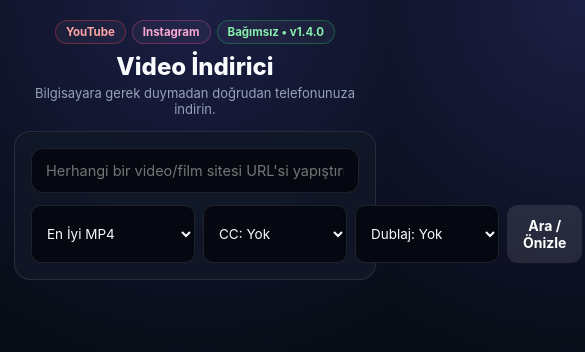
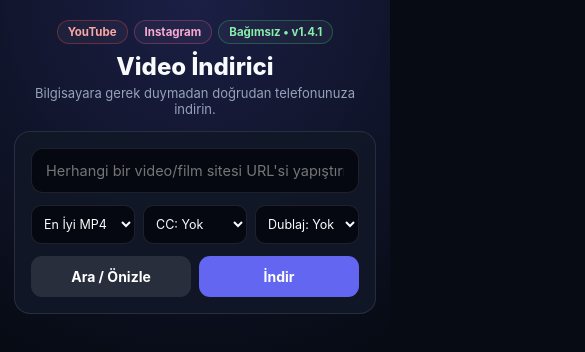
Before and after one commit to ortakhesap3842/video-indirici, a plain HTML site: page android/app/src/main/assets/index.html in a window 390 px wide. Shown: the top 352 px of the page, 585 px wide, since content can reach past the window. Drawn offline with Linux system fonts and the light colour scheme; no server answers.

Commit message:
Release v1.4.1: Fix mobile layout for quality, CC, dubbing, and action buttons

```diff
--- a/android/app/src/main/assets/index.html
+++ b/android/app/src/main/assets/index.html
@@ -44,15 +44,19 @@
       font-size: 14.5px;
       outline: none;
     }
-    .row { display: flex; gap: 8px; }
+    .row { display: flex; gap: 8px; flex-wrap: wrap; }
+    .select-grid { display: grid; grid-template-columns: repeat(3, minmax(0, 1fr)); gap: 8px; }
+    .btn-row { display: flex; gap: 8px; }
+    .btn-row button { flex: 1; }
     select {
-      flex: 1;
+      width: 100%;
+      min-width: 0;
       background: #050811;
       color: var(--text);
       border: 1px solid var(--border);
       border-radius: 10px;
-      padding: 11px;
-      font-size: 13.5px;
+      padding: 10px 8px;
+      font-size: 12.5px;
     }
     button {
       border: none;
@@ -94,7 +98,7 @@
       <div class="badges">
         <span class="badge yt">YouTube</span>
         <span class="badge ig">Instagram</span>
-        <span class="badge ok">Bağımsız • v1.4.0</span>
+        <span class="badge ok">Bağımsız • v1.4.1</span>
       </div>
       <h1>Video İndirici</h1>
       <p class="sub">Bilgisayara gerek duymadan doğrudan telefonunuza indirin.</p>
@@ -112,7 +116,7 @@
 
     <div class="card">
       <input id="qInput" type="text" placeholder="Herhangi bir video/film sitesi URL'si yapıştırın veya YouTube'da arayın..." />
-      <div class="row">
+      <div class="select-grid">
         <select id="qualitySelect">
           <option value="best">En İyi MP4</option>
           <option value="720">720p MP4</option>
@@ -121,6 +125,8 @@
         </select>
         <select id="ccSelect"></select>
         <select id="dubSelect"></select>
+      </div>
+      <div class="btn-row">
         <button id="searchBtn" class="sec" type="button">Ara / Önizle</button>
         <button id="dlBtn" type="button">İndir</button>
       </div>
@@ -276,7 +282,7 @@
     searchBtn.addEventListener("click", runSearchOrInfo);
     dlBtn.addEventListener("click", () => startDl());
 
-    const CURRENT_VER = "1.4.0";
+    const CURRENT_VER = "1.4.1";
     let updateBusy = false;
 
     window.onUpdateProgress = (pct, text) => {
--- a/docs/version.json
+++ b/docs/version.json
@@ -1,5 +1,5 @@
 {
-  "version": "1.4.0",
+  "version": "1.4.1",
   "download_url": "https://github.com/ortakhesap3842/video-indirici/releases/latest/download/VideoIndirici.exe",
   "downloads": {
     "windows": "https://github.com/ortakhesap3842/video-indirici/releases/latest/download/VideoIndirici.exe",
@@ -7,5 +7,5 @@
     "android": "https://github.com/ortakhesap3842/video-indirici/releases/latest/download/VideoIndirici.apk",
     "ios": "./app.html"
   },
-  "notes": "v1.4.0: Android uygulama içi güncelleyici 'Files still open' hatası düzeltildi, AI Dublaj, CC Altyazı ve Evrensel İndirici."
+  "notes": "v1.4.1: Android ve iOS mobil arayüzde kalite, CC, dublaj ve indirme butonları 2 satırlı düzenli ızgaraya alındı."
 }
```
Also changed, not shown: docs/app.html (+11 -5 lines), 2 other files.
